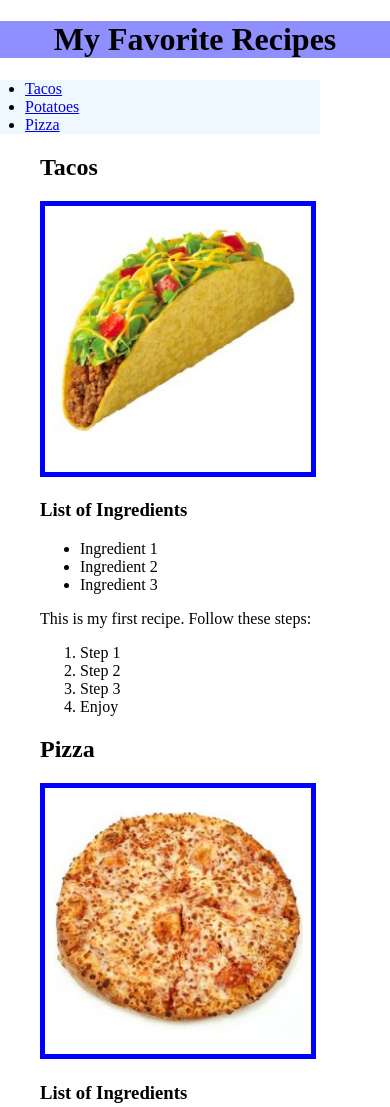
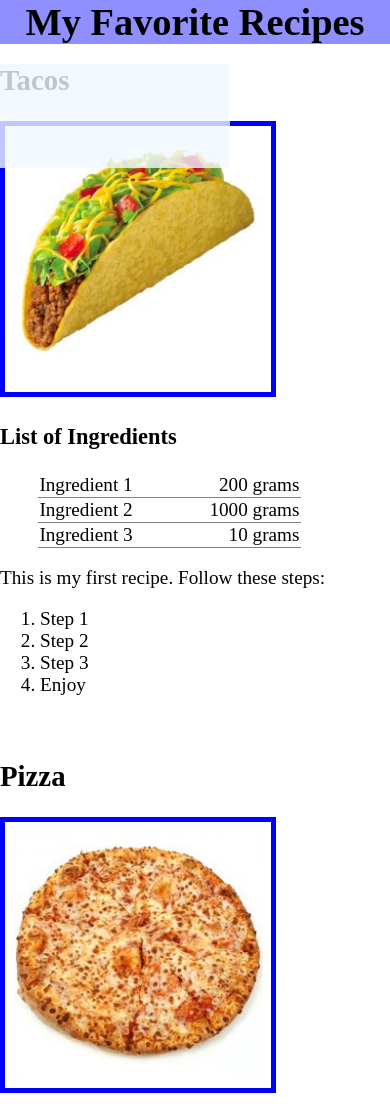
Before and after one commit to bensearle/edx_HTML5, a plain HTML site: page www/index.html in a window 390 px wide. Shown: the top 1107 px of the page. Drawn offline with Linux system fonts and the light colour scheme.

Commit message:
Week 5 & 6

```diff
--- /dev/null
+++ b/www/css/default.css
@@ -0,0 +1,64 @@
+
+/* following two viewport lines are equivalent to meta viewport statement above, needed for Windows */
+/* see http://www.quirksmode.org/blog/archives/2014/05/html5_dev_conf.html and http://dev.w3.org/csswg/css-device-adapt/ */
+@-ms-viewport { width: 100vw ; min-zoom: 100% ; zoom: 100% ; }  @viewport { width: 100vw ; min-zoom: 100% zoom: 100% ; }
+@-ms-viewport { user-zoom: fixed ; min-zoom: 100% ; }           @viewport { user-zoom: fixed ; min-zoom: 100% ; }
+
+
+
+
+
+nav {
+    position: fixed;
+    background: aliceblue;
+    width: 20em;
+    margin-left: -8em;
+    top: 4rem;
+    opacity: 0.8;
+}
+nav:hover {
+    margin-left: 0;
+    opacity: 1;
+}
+nav ul {
+    padding-left: 25px;
+}
+body {
+    margin: 0;
+    font-size: 120%;
+}
+
+img {
+    width: 250px;
+    border: 5px solid blue;
+    padding: 8px;
+}
+article {
+    min-width: 20rem;
+    max-width: 50rem;
+    margin: auto;
+    margin-top: 4rem;
+}
+h1 {
+    position: fixed;
+    width: 100%;
+    background: #8f8fff;
+    text-align: center;
+    top: 0;
+    margin-top: 0;
+}
+table {
+    margin-left: 2em;
+    border-collapse: collapse;
+}
+tr {
+    border-bottom: 1px solid grey;
+}
+td.ingredient {
+    text-align: left;
+    padding-right: 2em;
+}
+td.amount {
+    text-align: right;
+    padding-left: 2em;
+}
--- a/www/index.html
+++ b/www/index.html
@@ -4,46 +4,12 @@
   * Please see the included README.md file for license terms and conditions.
   -->
 <head>
-    <title>Blank Standard HTML5 Web App Template</title>
+    <title>Recipies</title>
     <meta http-equiv="Content-type" content="text/html; charset=utf-8">
 
     <!-- see http://webdesign.tutsplus.com/tutorials/htmlcss-tutorials/quick-tip-dont-forget-the-viewport-meta-tag -->
     <meta name="viewport" content="width=device-width, minimum-scale=1, initial-scale=1, user-scalable=no">
-    <style>
-        /* following two viewport lines are equivalent to meta viewport statement above, needed for Windows */
-        /* see http://www.quirksmode.org/blog/archives/2014/05/html5_dev_conf.html and http://dev.w3.org/csswg/css-device-adapt/ */
-        @-ms-viewport { width: 100vw ; min-zoom: 100% ; zoom: 100% ; }  @viewport { width: 100vw ; min-zoom: 100% zoom: 100% ; }
-        @-ms-viewport { user-zoom: fixed ; min-zoom: 100% ; }           @viewport { user-zoom: fixed ; min-zoom: 100% ; }
-
-
-
-
-
-        nav {
-            background: aliceblue;
-            width: 20em;
-        }
-        nav ul {
-            padding-left: 25px;
-        }
-        body {
-            margin: 0;
-        }
-
-        img {
-            width: 250px;
-            border: 5px solid blue;
-            padding: 8px;
-        }
-        article {
-            margin-left: 40px;
-        }
-        h1 {
-            background: #8f8fff;
-            text-align: center;
-        }
-
-    </style>
+    <link rel="stylesheet" type="text/css" href="css/default.css">
 
     <!-- Uncomment the following scripts if you convert your "Standard HTML5" project into a "Cordova" project. -->
     <!-- <script src="cordova.js"></script> -->          <!-- phantom library, needed for Cordova api calls, added during build -->
@@ -67,11 +33,20 @@
     <h2>Tacos</h2>
     <img src="images/taco.jpg" alt="">
     <h3>List of Ingredients</h3>
-    <ul>
-        <li>Ingredient 1</li>
-        <li>Ingredient 2</li>
-        <li>Ingredient 3</li>
-    </ul>
+    <table>
+        <tr>
+            <td class="ingredient">Ingredient 1</td>
+            <td class="amount">200 grams</td>
+        </tr>
+        <tr>
+            <td class="ingredient">Ingredient 2</td>
+            <td class="amount">1000 grams</td>
+        </tr>
+        <tr>
+            <td class="ingredient">Ingredient 3</td>
+            <td class="amount">10 grams</td>
+        </tr>
+    </table>
     <p>This is my first recipe. Follow these steps:</p>
     <ol>
         <li>Step 1</li>
```
